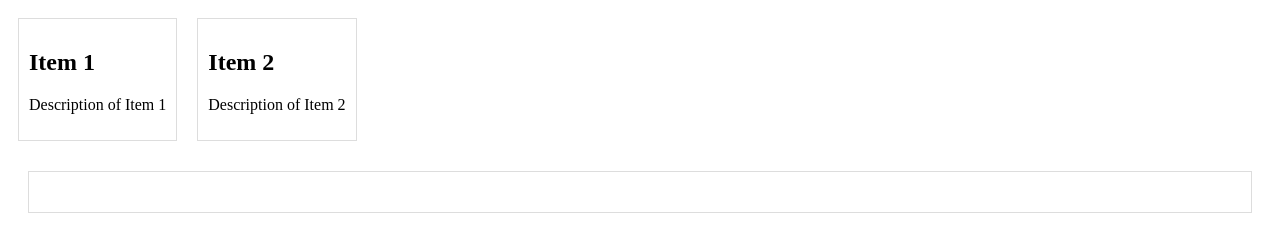
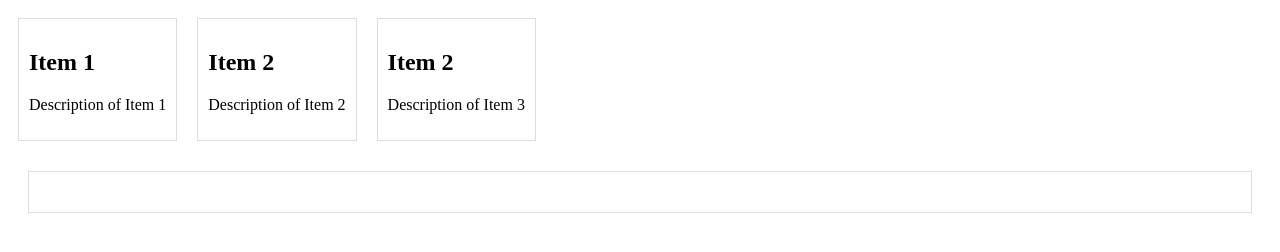
Before and after one commit to pranav200921/pranav, a plain HTML site: page tr2.html in a window 1280 px wide. Drawn offline with Linux system fonts and the light colour scheme.

Commit message:
Add files via upload

```diff
--- a/tr2.html
+++ b/tr2.html
@@ -21,6 +21,12 @@
             <p>Description of Item 2</p>
         </div>
 
+        <!-- Item 3 -->
+        <div class="item" onclick="showDetails(3)">
+            <h2>Item 2</h2>
+            <p>Description of Item 3</p>
+        </div>
+
         <!-- Add more items as needed -->
     </div>
 
```
